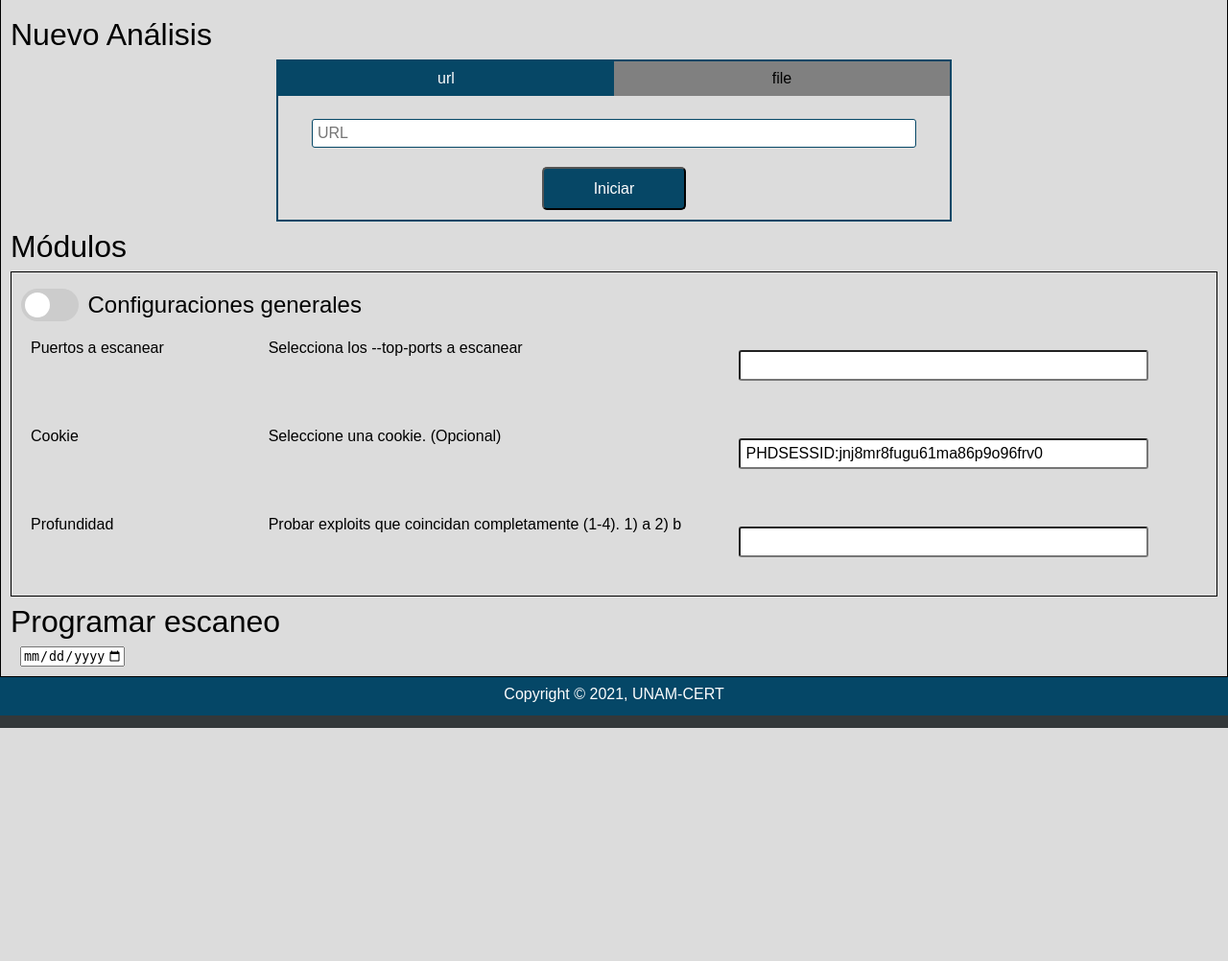
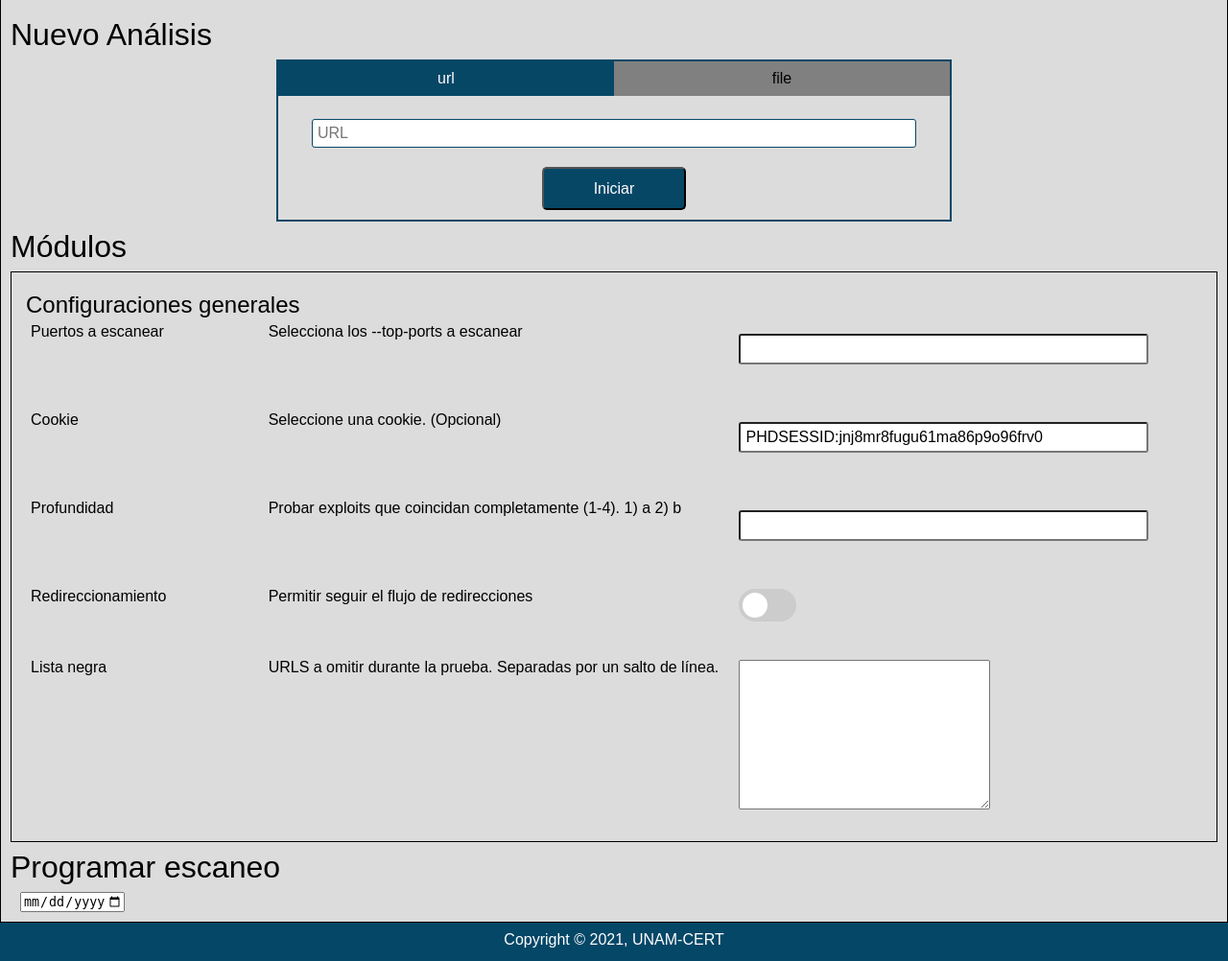
Before and after one commit to elcaza/proyecto_final_pbsi, a Flask app: page / in a window 1280 px wide. Shown: the part 41-1043 px from the top of the page at 96% size. Before the commit the page ends 800 px from the top, so only its background shows below. Run offline with Flask 2, Linux system fonts and the light colour scheme; parts of the project's set-up code (start-up, migrations or seed data) failed here and were passed over.

Commit message:
Items analisis

```diff
--- a/static/js/scripts.js
+++ b/static/js/scripts.js
@@ -87,6 +87,22 @@ document.addEventListener("DOMContentLoaded", function() {
 		let puertos = document.querySelector("#modulos_puertos").value;
 		let cookie = document.querySelector("#modulos_cookie").value;
 		let profundidad = document.querySelector("#profundidad").value;
+		//@cromos
+		let redireccionamiento = document.querySelector("#redireccionamiento").checked;
+		let lista_negra = document.querySelector("#lista_negra").value;
+		let array_lista_negra = [];
+
+		// Cada nueva línea será un elemento del array
+		lista_negra = lista_negra.split('\n');
+
+		lista_negra.forEach(element => {
+			// corroborar si el elemento es una url
+			// Pendiente
+			array_lista_negra.push(element);
+		});
+
+		// alert(redireccionamiento)
+		// alert(lista_negra)
 
 		let peticion = {
 			"sitio":sitio,
@@ -96,7 +112,10 @@ document.addEventListener("DOMContentLoaded", function() {
 				"final":puertos
 			},
 			"cookie":cookie,
-			"profundidad":profundidad
+			"profundidad":profundidad,
+			// @cromos
+			"redireccionamiento":redireccionamiento,
+			"lista_negra":array_lista_negra
 		}
 
 		send_json_fetch(server_url+"/ejecucion", peticion);
--- a/templates/app.html
+++ b/templates/app.html
@@ -40,10 +40,10 @@
 	<section class="modulos">
 		<h1 class="modulos__titulo">Módulos</h1>
 		<div class="modulos__modulo">
-			<label class="modulos__switch">
+			<!-- <label class="modulos__switch">
 				<input class="modulos__checkbox" type="checkbox">
 				<span class="modulos__slider modulos__round"></span>
-			</label>
+			</label> -->
 			<span class="modulos__nombre">Configuraciones generales</span>
 			<div class="modulos__config">
 				<div class="modulos__opcion__nombre">Puertos a escanear</div>
@@ -62,6 +62,27 @@
 				</div>
 				<div class="modulos__opcion__valor">
 					<input id="profundidad" type="number">
+				</div>
+			</div>
+			<div class="modulos__config">
+				<div class="modulos__opcion__nombre">Redireccionamiento</div>
+				<div class="modulos__opcion__descripcion">Permitir seguir el flujo de redirecciones
+
+				</div>
+				<div class="modulos__opcion__valor">
+					<label class="modulos__switch">
+						<input id="redireccionamiento" class="modulos__checkbox" type="checkbox">
+						<span class="modulos__slider modulos__round"></span>
+					</label>
+				</div>
+			</div>
+			<div class="modulos__config">
+				<div class="modulos__opcion__nombre">Lista negra</div>
+				<div class="modulos__opcion__descripcion">URLS a omitir durante la prueba. Separadas por un salto de línea.
+
+				</div>
+				<div class="modulos__opcion__valor">
+					<textarea name="" id="lista_negra" cols="30" rows="10"></textarea>
 				</div>
 			</div>
 		</div>
```
